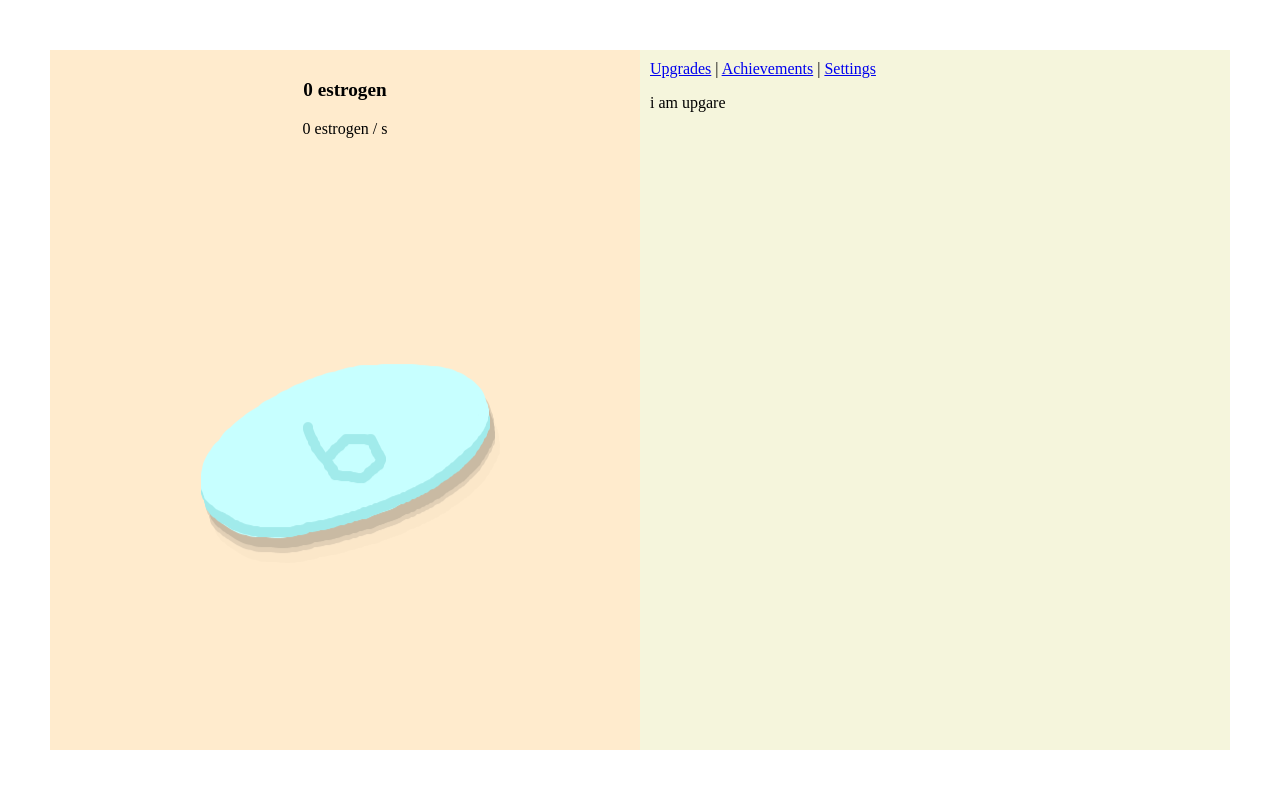
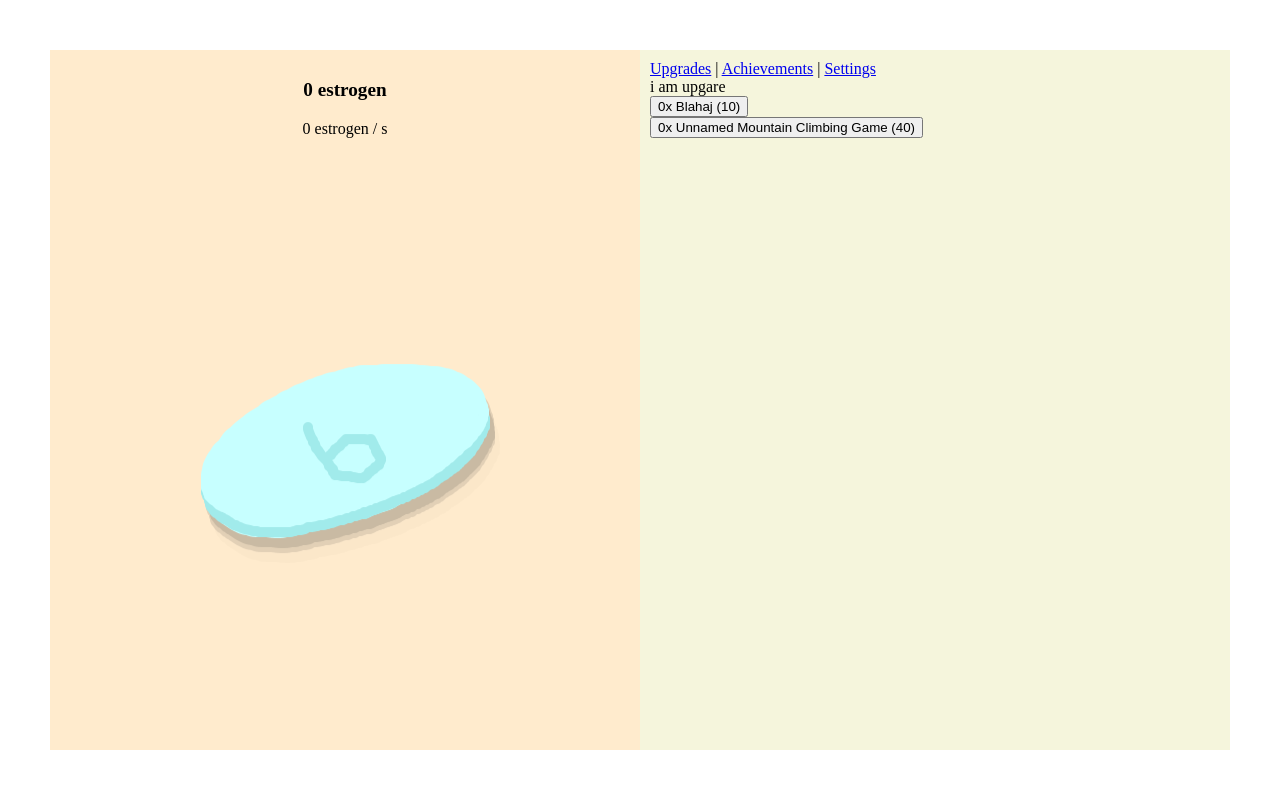
Before and after one commit to Yuiko911/estrogen-clicker, a Vue app: page / in a window 1280 px wide. Shown: the top 788 px of the page. Built offline with nearby package versions, Linux system fonts and the light colour scheme.

Commit message:
Very basic click streght upgrade + cost scaling

```diff
--- /dev/null
+++ b/src/components/UpgradeButton.vue
@@ -0,0 +1,25 @@
+<script setup>
+
+import { useUserStore } from '@/stores/user-data';
+import { useGameStore } from '@/stores/game-data';
+
+const userdata = useUserStore()
+const gamedata = useGameStore()
+
+const props = defineProps({
+    name: String,
+    image: String,
+    target: String
+})
+
+</script>
+
+<template>
+    <div>
+        <button @click="userdata.buyUpgrade(target)">
+            {{ userdata.savedata.upgrades[target] }}x {{ props.name }} ({{ gamedata.upgradesprices[target] }})
+        </button>
+    </div>
+</template>
+
+<style scoped></style>
--- /dev/null
+++ b/src/stores/game-data.js
@@ -0,0 +1,25 @@
+import { defineStore } from 'pinia'
+import { computed } from 'vue'
+import { useUserStore } from './user-data'
+
+export const useGameStore = defineStore('gamedata', () => {
+    const userdata = useUserStore()
+
+    function scaleCost(upgrade, scaling) {
+        return Math.floor(upgradesbaseprices[upgrade] * Math.pow(scaling, userdata.savedata.upgrades[upgrade]))
+    }
+
+    const upgradesbaseprices = {
+        blahaj: 10,
+        mountain_game: 40
+    }
+
+    const upgradesprices = computed(() => {
+        return {
+            blahaj: scaleCost("blahaj", 1.4),
+            mountain_game: scaleCost("mountain_game", 1.4),
+        }
+    })
+
+    return { upgradesprices }
+})
--- a/src/stores/user-data.js
+++ b/src/stores/user-data.js
@@ -1,22 +1,47 @@
-import { ref } from 'vue'
+import { computed, ref } from 'vue'
 import { defineStore } from 'pinia'
 
+import { useGameStore } from './game-data'
+
 export const useUserStore = defineStore('default', () => {
+
+  const gamedata = useGameStore()
+
   const savedata = ref({
-    estrogen: 0
+    estrogen: 0,
+    upgrades: {
+      // Click strength
+      blahaj: 0,
+
+      // Autoclick
+      mountain_game: 0
+    }
+  })
+
+  const clickstrength = computed(() => {
+    return 1 + savedata.value.upgrades["blahaj"] * 1
   })
 
   function increment() {
-    savedata.value.estrogen++
+    savedata.value.estrogen += clickstrength.value
   }
 
-  function save() {
-    localStorage.setItem('default-estro', JSON.stringify(savedata.value))
+  function buyUpgrade(upgrade) {
+    if (savedata.value.upgrades[upgrade] === undefined) {
+      console.log(`Upgrade ${upgrade} doesn't exist`)
+      return
+    }
+
+    if (savedata.value.estrogen < gamedata.upgradesprices[upgrade]) {
+      return
+    }
+
+    savedata.value.estrogen -= gamedata.upgradesprices[upgrade]
+    savedata.value.upgrades[upgrade]++
   }
 
-  function load() {
-    savedata.value = JSON.parse(localStorage.getItem('default-estro'))
-  }
+  const save = () => localStorage.setItem('default-estro', JSON.stringify(savedata.value))
+  const load = () => savedata.value = JSON.parse(localStorage.getItem('default-estro'))
 
-  return { savedata, increment, save, load }
+  return { savedata, increment, buyUpgrade, save, load }
 })
--- a/src/views/UpgradesView.vue
+++ b/src/views/UpgradesView.vue
@@ -1,9 +1,12 @@
 <script setup>
+import UpgradeButton from '@/components/UpgradeButton.vue';
 
 </script>
 
 <template>
-    <p>i am upgare</p>
+    i am upgare
+    <UpgradeButton name="Blahaj" target="blahaj" />
+    <UpgradeButton name="Unnamed Mountain Climbing Game" target="mountain_game" />
 </template>
 
 <style scoped>
```
Also changed, not shown: 1 other file (tests, documents, lock files or other folders).
